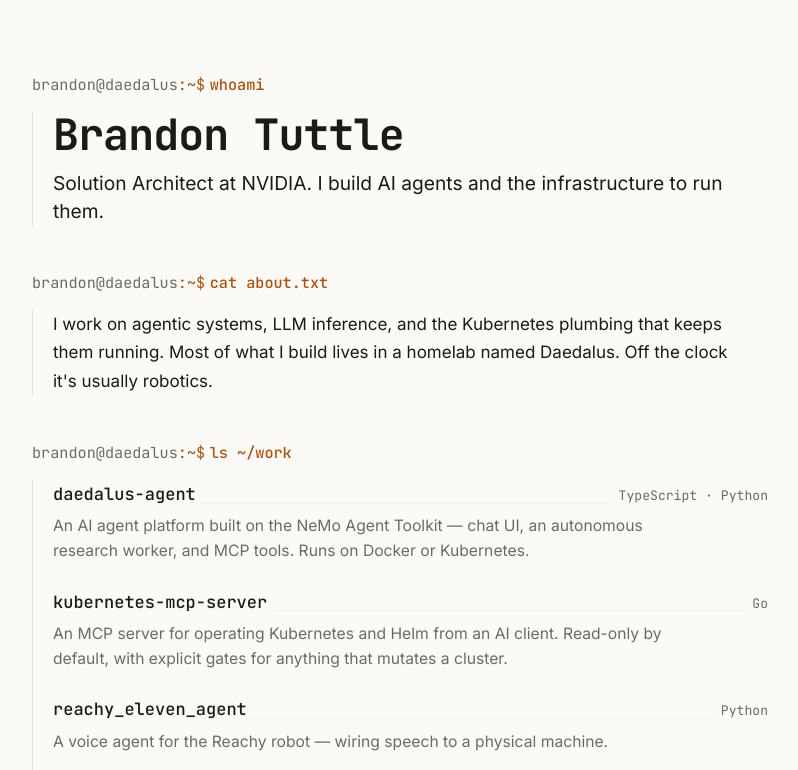
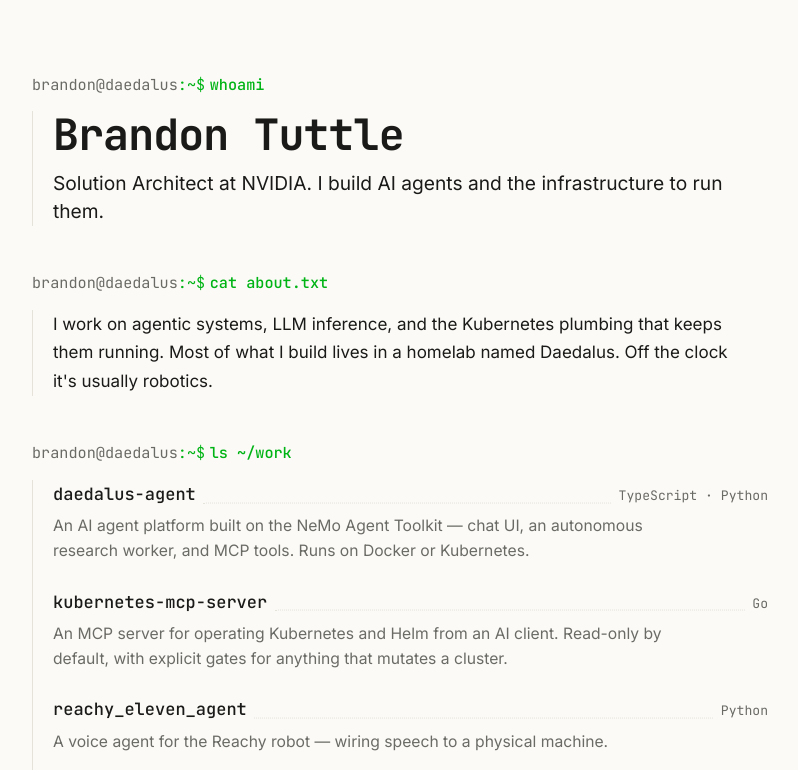
Before and after one commit to tuttlebr/tuttlebr.github.io, a plain HTML site: page index.html in a window 1280 px wide. Shown: the top 770 px of the page, without its empty margins (240-1038 px from the left). Drawn offline with Linux system fonts and the light colour scheme.

Commit message:
update color theme

```diff
--- a/assets/css/styles.css
+++ b/assets/css/styles.css
@@ -6,7 +6,7 @@
   --ink: #1a1a18;     /* primary text */
   --muted: #6b6b66;   /* secondary text, captions, language tags */
   --line: #e5e2da;    /* hairlines and the output guide */
-  --accent: #a85410;  /* burnt amber — prompt, cursor, link hover only */
+  --accent: #00b415;  /* burnt amber — prompt, cursor, link hover only */
 
   --mono: "JetBrains Mono", ui-monospace, SFMono-Regular, Menlo, monospace;
   --sans: "Inter", ui-sans-serif, system-ui, -apple-system, sans-serif;
```
